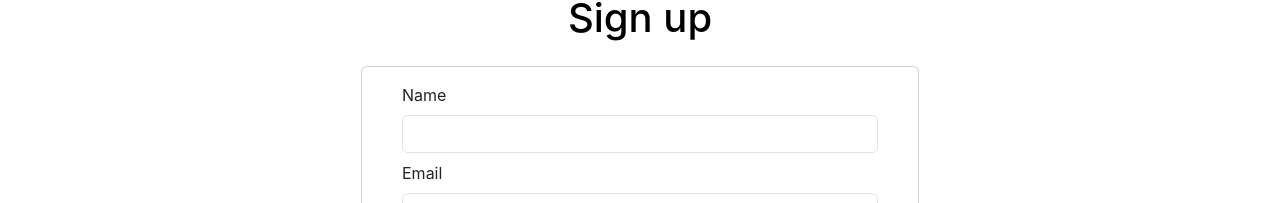
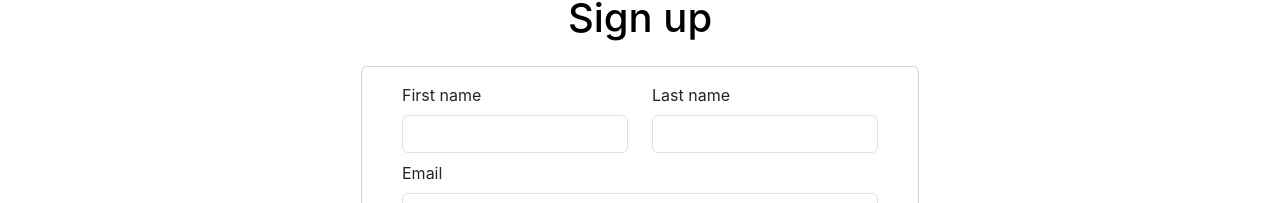
Before and after one commit to angels1021/omer-cinema, a React (Create React App) app: page /signup in a window 1280 px wide. Shown: the part 136-339 px from the top of the page. Built offline with nearby package versions, Linux system fonts and the light colour scheme; no server answers; what axios-mock-adapter, notyf would draw is missing.

Commit message:
fname lname

```diff
--- a/src/components/Login/Login.tsx
+++ b/src/components/Login/Login.tsx
@@ -19,8 +19,8 @@ export const Login = () => {
     const dispatch = useDispatch();
     const users = useSelector(usersSelectors.selectUsers);
 
-    const onSubmit = ({ fname, password }: LoginForm) => {
-        const user = users.find(u => u.password === password && (u.fname === fname || u.email === fname));
+    const onSubmit = ({ email, password }: LoginForm) => {
+        const user = users.find(u => u.password === password && u.email === email);
 
         if (!user) {
             setError('password', { type: 'custom', message: 'invalid name or password' });
@@ -38,7 +38,7 @@ export const Login = () => {
                 <Form onSubmit={handleSubmit(onSubmit)} className="d-flex flex-column align-items-center ps-4 pe-4 pb-2 gap-2">
                     <Form.Group controlId="userName" className="w-100">
                         <Form.Label>Name</Form.Label>
-                        <Form.Control {...register('fname')} />
+                        <Form.Control {...register('email')} type="email" />
                     </Form.Group>
                     <Form.Group controlId="userPass" className="mb-4 w-100">
                         <Form.Label>Password</Form.Label>
--- a/src/components/Login/Signup.tsx
+++ b/src/components/Login/Signup.tsx
@@ -2,7 +2,7 @@ import { nanoid } from "nanoid";
 import { useNavigate } from "react-router";
 import { useSelector, useDispatch } from "react-redux";
 import { useForm } from 'react-hook-form';
-import {Form, Button, InputGroup, Card} from "react-bootstrap";
+import {Form, Button, InputGroup, Card, Row, Col } from "react-bootstrap";
 
 import { SignupForm } from '../../models';
 import { usersSelectors, usersActions } from "../../store";
@@ -39,10 +39,20 @@ export const Signup = () => {
             <h1>Sign up</h1>
             <Card className="w-50" body>
                 <Form onSubmit={handleSubmit(onSubmit)} className="d-flex flex-column align-items-center ps-4 pe-4 pb-2 gap-2">
-                    <Form.Group controlId="userName" className="w-100">
-                        <Form.Label>Name</Form.Label>
-                        <Form.Control required pattern="[A-Za-z0-9].{2,}" title="2 or more characters" {...register('fname')} />
-                    </Form.Group>
+                    <Row className="w-100">
+                        <Col className="ps-0">
+                            <Form.Group controlId="firstName">
+                                <Form.Label>First name</Form.Label>
+                                <Form.Control required pattern="[A-Za-z0-9].{2,}" title="2 or more characters" {...register('fname')} />
+                            </Form.Group>
+                        </Col>
+                        <Col className="pe-0">
+                            <Form.Group controlId="lastName">
+                                <Form.Label>Last name</Form.Label>
+                                <Form.Control required pattern="[A-Za-z0-9].{1,}" title="1 or more characters" {...register('lname')} />
+                            </Form.Group>
+                        </Col>
+                    </Row>
                     <Form.Group controlId="userEmail" className="w-100">
                         <Form.Label>Email</Form.Label>
                         <Form.Control required type="email" {...register('email')} />
--- a/src/models/users.ts
+++ b/src/models/users.ts
@@ -1,10 +1,11 @@
 export interface User {
     id: string;
     fname: string;
+    lname: string;
     email: string;
     password: string;
 }
 
 export type SignupForm = Omit<User, 'id'>;
 
-export type LoginForm = Pick<User, 'fname'| 'password'>;
+export type LoginForm = Pick<User, 'email'| 'password'>;
```
